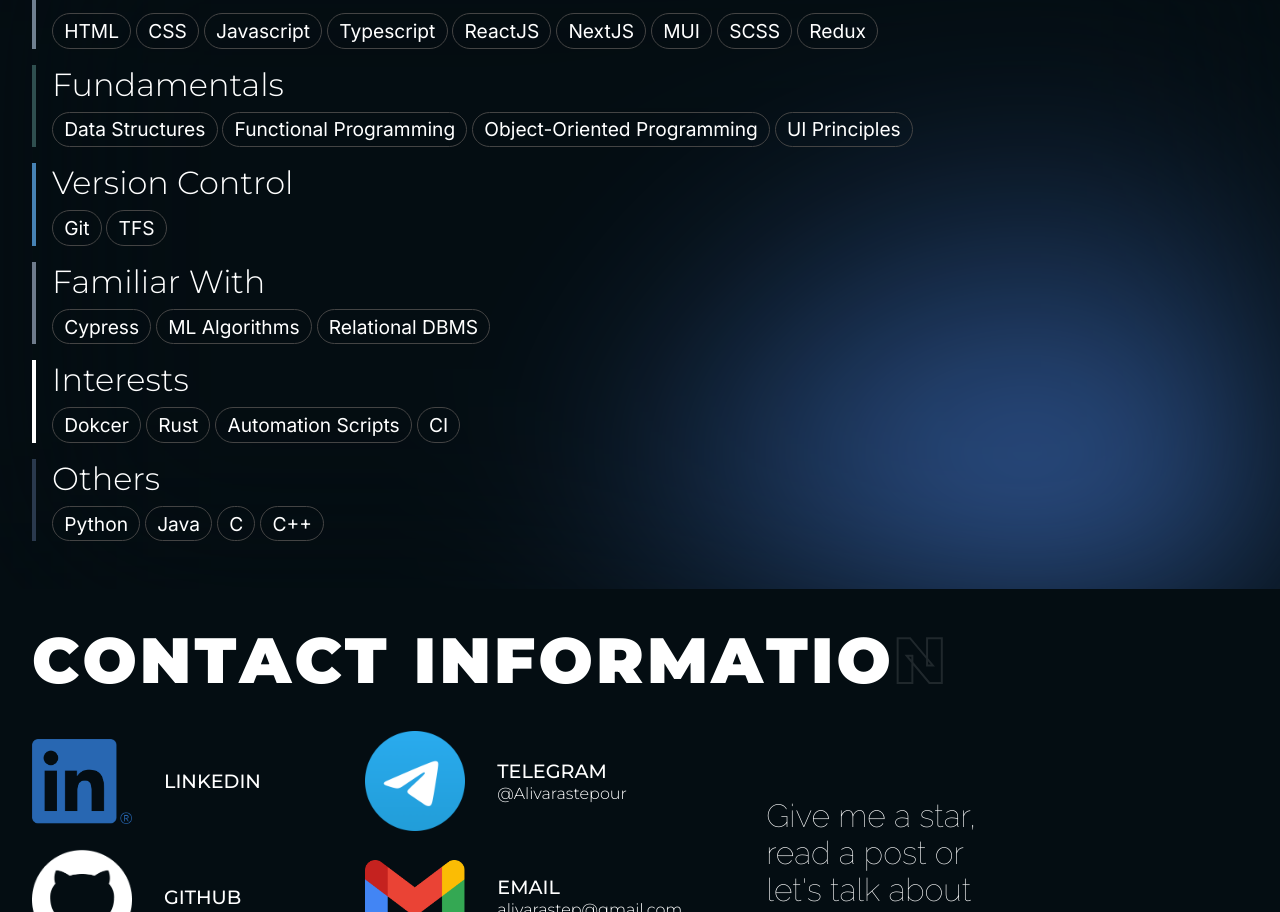
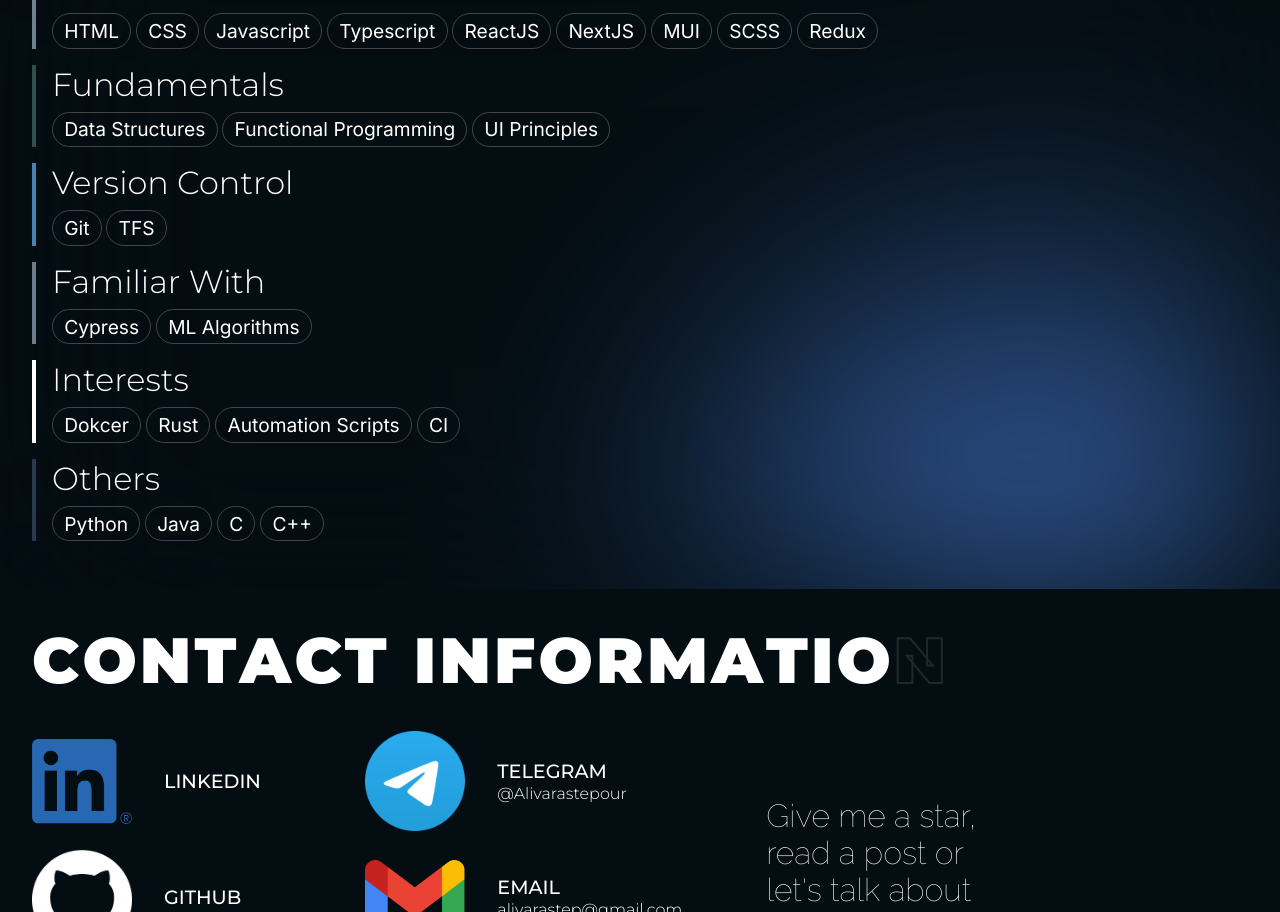
Before and after one commit to alivarastepour/Who_Am_I, a Next.js app: page / in a window 1280 px wide. Shown: the part 3711-4623 px from the top of the page. Built offline with nearby package versions, Linux system fonts and the light colour scheme.

Commit message:
Update data.ts

```diff
--- a/components/Skills/data.ts
+++ b/components/Skills/data.ts
@@ -20,7 +20,6 @@ export const SKILLS: ISkillItem[] = [
     members: [
       "Data Structures",
       "Functional Programming",
-      "Object-Oriented programming",
       "UI principles",
     ],
   },
@@ -30,7 +29,7 @@ export const SKILLS: ISkillItem[] = [
   },
   {
     topic: "familiar with",
-    members: ["Cypress", "ML algorithms", "Relational DBMS"],
+    members: ["Cypress", "ML algorithms"],
   },
     {
     topic: "interests",
```
